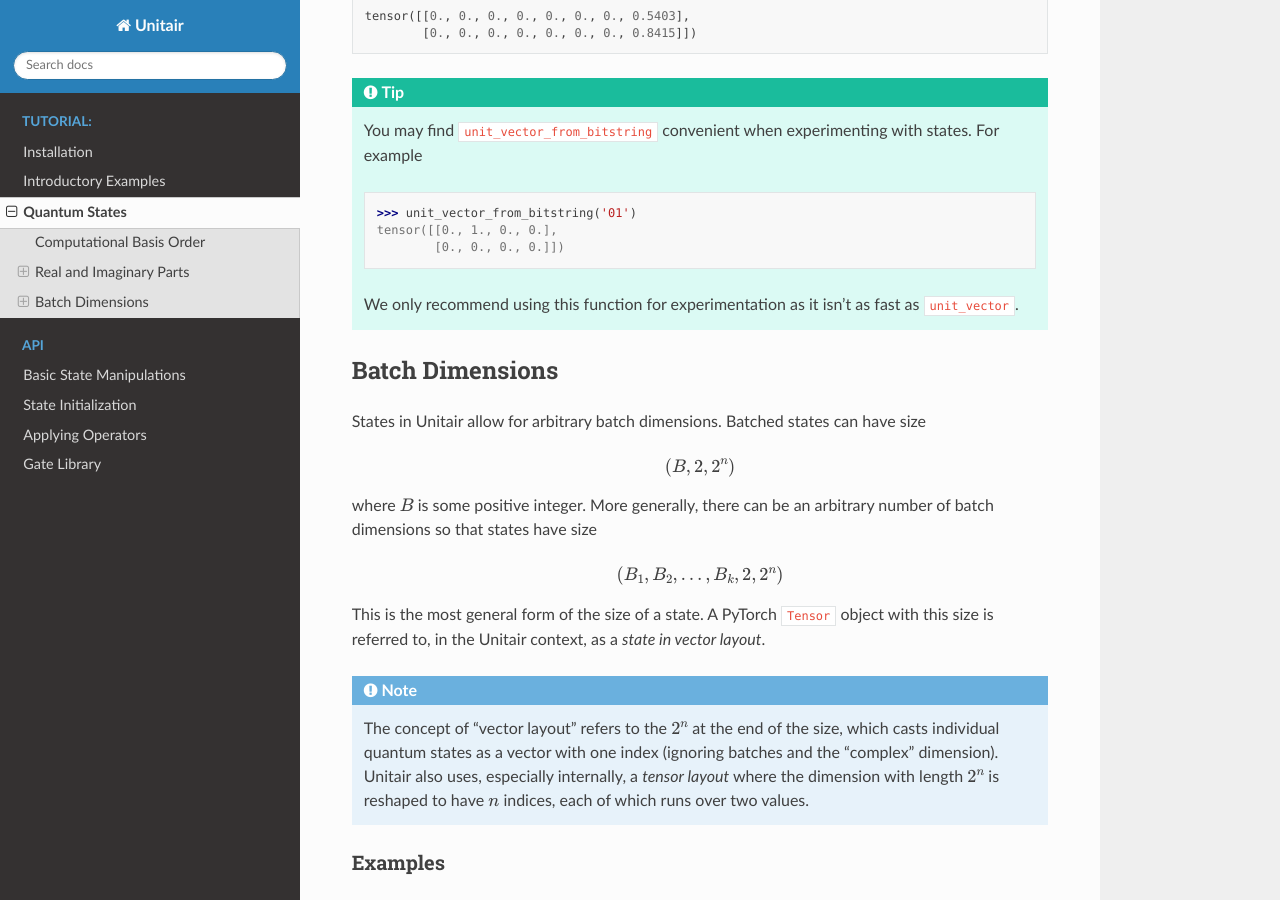
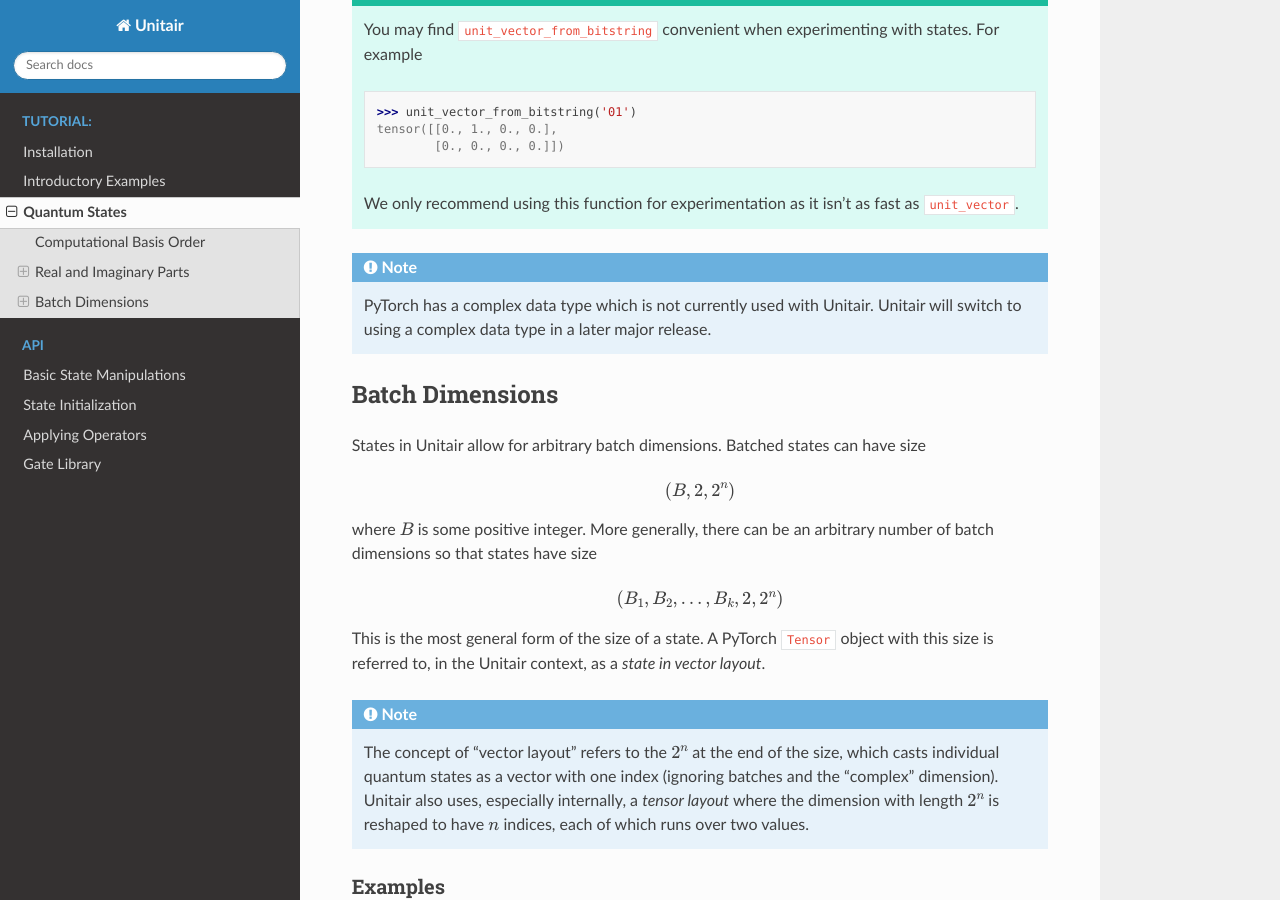
Before and after one commit to qcware/qcware-unitair, a Sphinx documentation site: the page built from docs/tutorial/quantum_states.rst, in a window 1280 px wide and 900 px high, scrolled down 2764 px. Built offline with Sphinx 7.4.7 and the Read the Docs theme 2.0.0, drawn with Linux system fonts in a browser that asks for light colours; some of the changed text lies outside the part shown.

Commit message:
Add/modify documentation

```diff
--- a/docs/tutorial/quantum_states.rst
+++ b/docs/tutorial/quantum_states.rst
@@ -178,6 +173,12 @@ corresponds to
     We only recommend using this function for experimentation
     as it isn't as fast as ``unit_vector``.
 
+.. note::
+
+    PyTorch has a complex data type which is not currently
+    used with Unitair. Unitair will switch to using a complex
+    data type in a later major release.
+
 .. _batch-dims:
 
 Batch Dimensions
```
Also changed, not shown: other parts of docs/tutorial/quantum_states.rst (+0 -5 lines).
